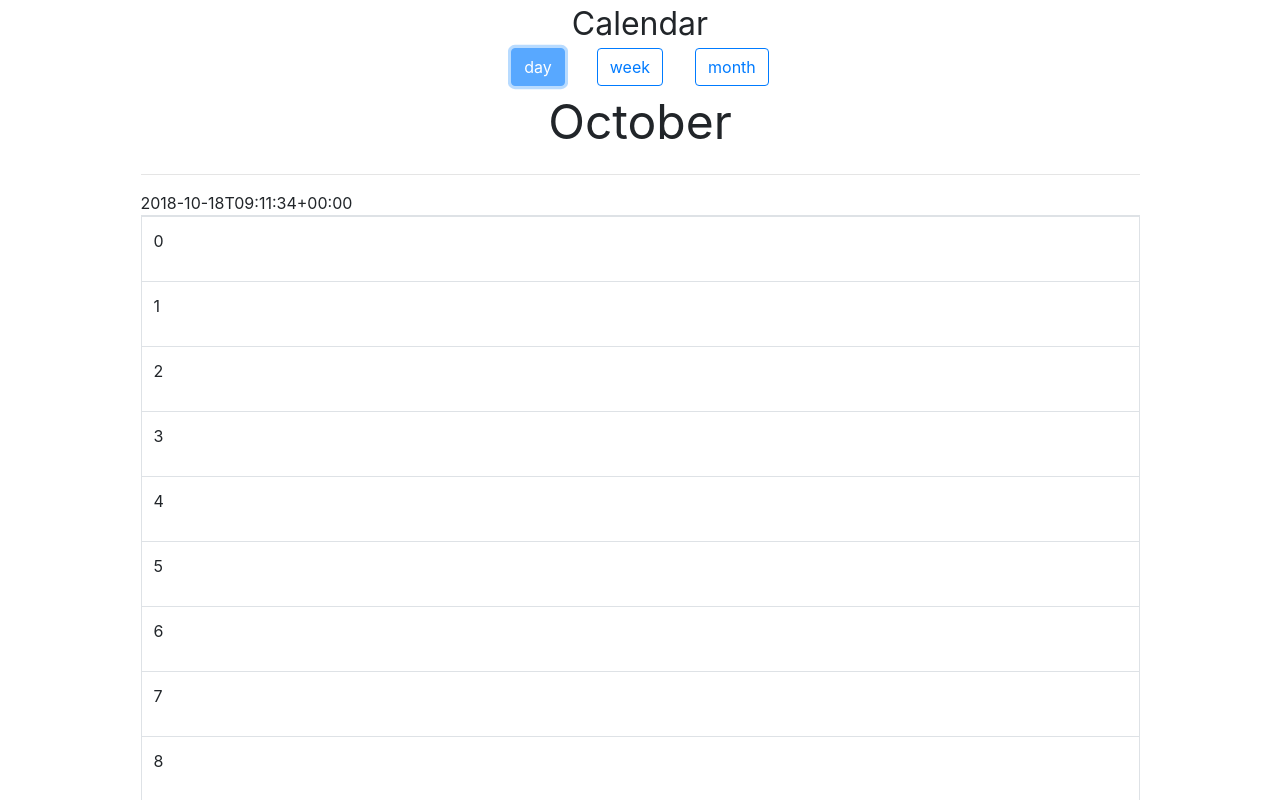
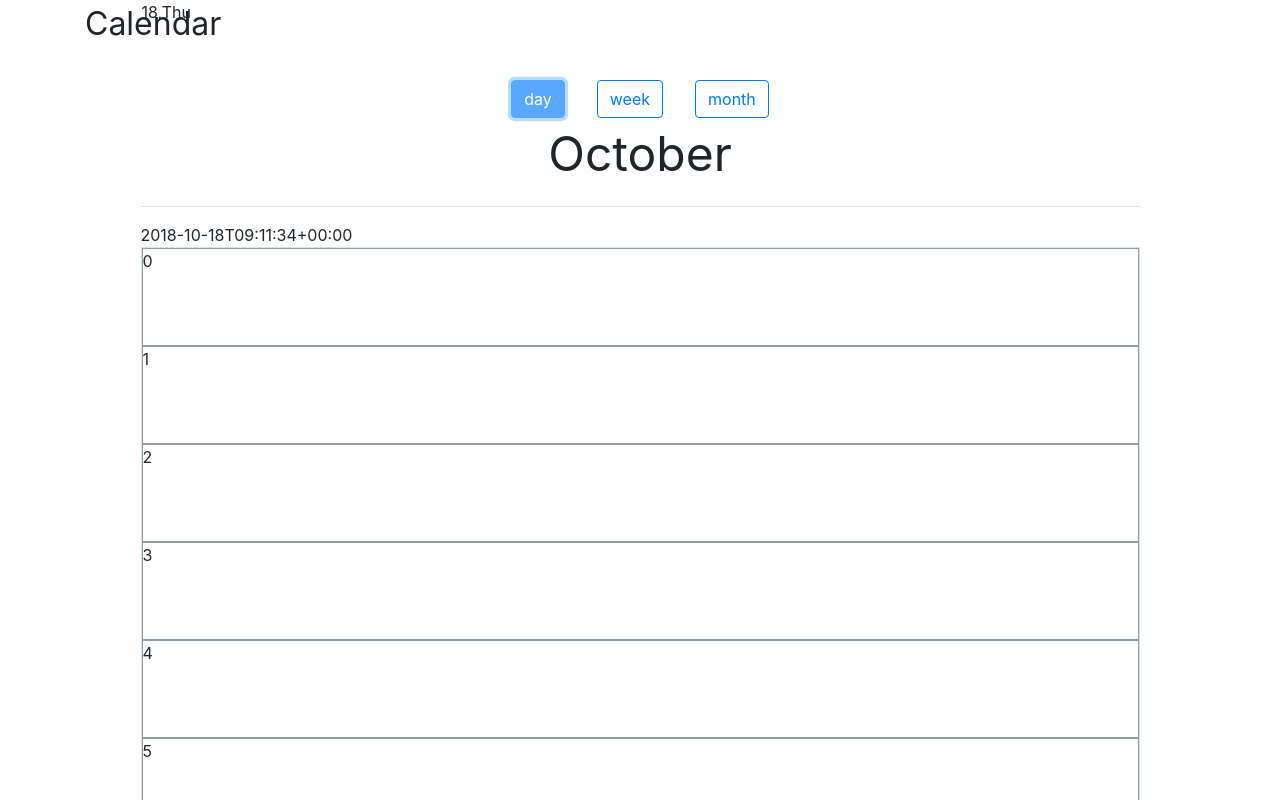
Before and after one commit to kradavar/Google-Calendar, a React (Create React App) app: page / in a window 1280 px wide. Both pictures are taken after a click on the button "day". Shown: the top 800 px of the page. Built offline with nearby package versions, Linux system fonts and the light colour scheme.

Commit message:
change structure frome table to flexes

```diff
--- a/src/Styles/Cell.css
+++ b/src/Styles/Cell.css
@@ -7,38 +7,50 @@
   color: white;
 }
 
-.cell-with-hour {
-  padding: 0 !important;
-}
-
-.hour-cell .cell-header {
-  min-height: 1.5rem;
-}
-
-.hout-cell ul {
-  font-size: 0.5rem;
-}
-
-.hour-table .hour-cell {
-  border-right: none;
-  border-left: none;
-  height: 15px !important;
-}
-
-.hour-table {
+.flex-container {
+  display: flex;
+  flex-direction: column;
   width: 100%;
 }
 
-.week-cell {
+.month {
+  border: none !important;
+}
+.week {
+  min-height: 200px;
+  display: flex;
+  width: 100%;
+  justify-content: space-around;
+}
+.day {
+  flex: 1;
+  border: 1px solid #8f9dad;
+}
+
+.day-flex {
+  flex: 1;
+  display: flex;
+  flex-direction: column;
+  flex-basis: auto;
+}
+.hour {
+  border: 0.5px solid #8f9dad;
+  flex: 1;
+  min-height: 50px;
+}
+header {
+  height: 5rem;
+  width: 100%; /*
+  background-color: violet;*/
+}
+/* The sticky class is added to the header with JS when it reaches its scroll position */
+.sticky {
+  position: fixed;
+  top: 0;
   width: 100%;
 }
 
-.day-cell {
-  width: 14%;
+/* Add some top padding to the page content to prevent sudden quick movement (as the header gets a new position at the top of the page (position:fixed and top:0) */
+.sticky + .content {
+  padding-top: 4em;
 }
-
-.month-cell {
-  padding: 0 !important;
-  border-bottom: none !important;
-  border-top: none !important;
-}
--- a/src/View/Table-components/CalendarTable.js
+++ b/src/View/Table-components/CalendarTable.js
@@ -10,13 +10,13 @@ export default function CalendarTable(props) {
     <div className="calendar">
       <hr />
       <div>{props.renderedDate.format()}</div>
-      <table className="table table-bordered">
+      <div className="table table-bordered">
         {props.view === "month" ? (
           <Month renderedDate={props.renderedDate} view={props.view} />
         ) : (
           <Week renderedDate={props.renderedDate} view={props.view} />
         )}
-      </table>
+      </div>
     </div>
   );
 }
--- a/src/View/Table-components/Day.js
+++ b/src/View/Table-components/Day.js
@@ -4,50 +4,49 @@ import "../../Styles/Cell.css";
 import RenderedEvents from "../../Model/containers/RenderedEvents.js";
 import { connect } from "react-redux";
 import { addEvent } from "../../Model/actions/actions.js";
+import DayWeekHeader from "./DayWeekHeader.js";
 
 function Day(props, { dispatch }) {
   let day = <td />;
 
   if (props.view === "month") {
     day = (
-      <td
-        className="cell day-cell"
+      <div
+        className="day cell"
         onClick={e => {
           e.preventDefault();
           const name = prompt("Name: ");
           const end = props.renderedDate.clone().add(1, "hour");
-          debugger;
           dispatch(addEvent(name, props.renderedDate, end));
         }}
       >
         <CellHeader headerInfo={props.renderedDate.date()} />
         <RenderedEvents date={props.renderedDate} view={props.view} />
-      </td>
+      </div>
     );
   } else {
     const hours = [];
 
     for (let hour = 0; hour < 24; hour++) {
-      //debugger;
       hours.push(
-        <tr>
-          <td className="hour-cell">
+        <div className="hour">
           <CellHeader headerInfo={hour} />
           <RenderedEvents
             date={props.renderedDate}
             view={props.view}
             hour={hour}
           />
-          </td>
-        </tr>
+        </div>
       );
     }
     day = (
-      <td className="cell-with-hour">
-        <table className="hour-table">
-          <tbody>{hours}</tbody>
-        </table>
-      </td>
+      <div className="flex-container">
+        <DayWeekHeader
+          renderedDate={props.renderedDate.date()}
+          day={props.renderedDate.format("ddd")}
+        />
+        <div className="day-flex">{hours}</div>
+      </div>
     );
   }
 
--- a/src/View/Table-components/DayWeekHeader.js
+++ b/src/View/Table-components/DayWeekHeader.js
@@ -1,11 +1,10 @@
 import React from "react";
+import "../../Styles/Cell.css";
 
 export default function DayWeekHeadar(props) {
-  if (props.view === "day") {
-    return (
-      <th scope="col">
-        {props.renderedDate},{props.day}
-      </th>
-    );
-  }
+  return (
+    <header className="sticky">
+      {props.renderedDate},{props.day}
+    </header>
+  );
 }
--- a/src/View/Table-components/Month.js
+++ b/src/View/Table-components/Month.js
@@ -32,14 +32,5 @@ export default function Month(props) {
     return weeks;
   };
 
-  return (
-    <tbody>
-      <TableHeader
-        view={props.view}
-        renderedDay={props.renderedDate.format("ddd")}
-        day={props.renderedDate.date()}
-      />
-      {renderMonth()}
-    </tbody>
-  );
+  return <div className="flex-container month">{renderMonth()}</div>;
 }
--- a/src/View/Table-components/Week.js
+++ b/src/View/Table-components/Week.js
@@ -37,20 +37,10 @@ export default function Week(props) {
   //debugger;
   switch (props.view) {
     case "month":
-      return <tr>{days}</tr>;
+      return <div className="week">{days}</div>;
     case "week":
-      return (
-        <tbody>
-          <tr>{days}</tr>
-        </tbody>
-      );
+      return <div className="week content">{days}</div>;
     case "day":
-      return (
-        <tbody>
-          <tr>
-            <Day renderedDate={props.renderedDate} view={props.view} />
-          </tr>
-        </tbody>
-      );
+      return <Day renderedDate={props.renderedDate} view={props.view} />;
   }
 }
```
Lines whose indentation alone changed are shown as unchanged.
